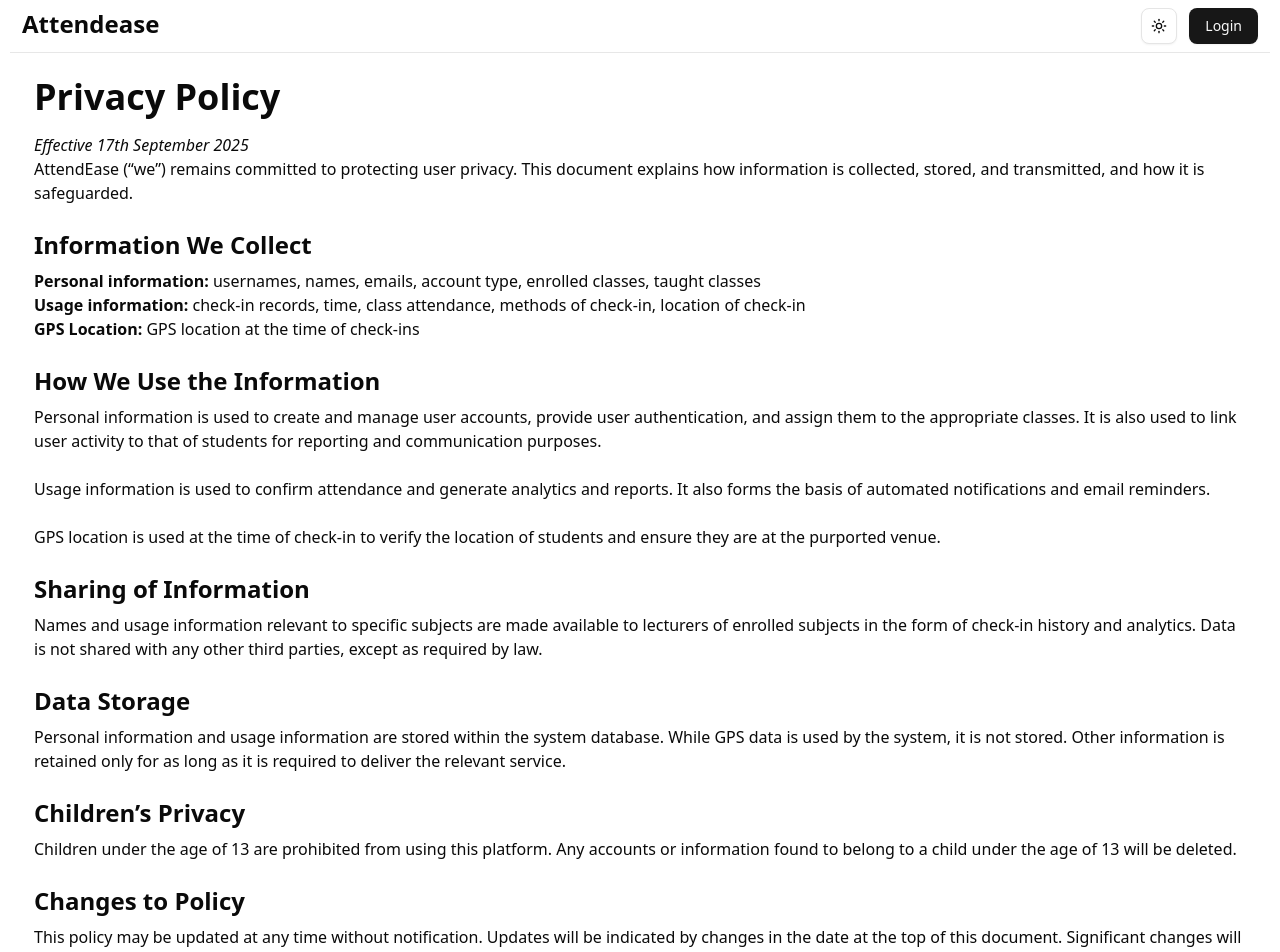
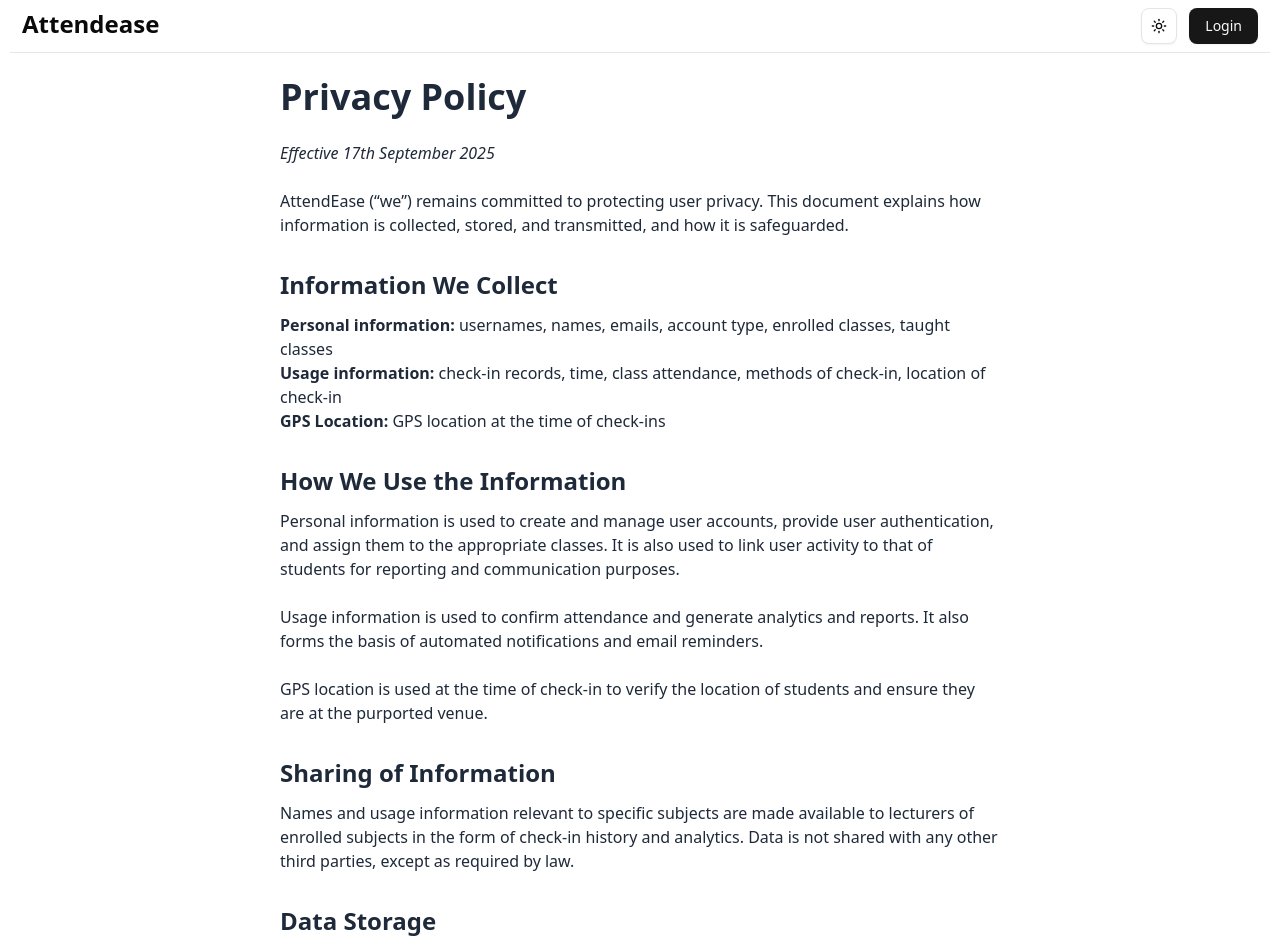
Before and after one commit to overwatchh/998-jc3dn, a Next.js app: page /privacy in a window 1280 px wide. Shown: the top 952 px of the page. Built offline with nearby package versions, Linux system fonts and the light colour scheme; no server answers.

Commit message:
changed styling

```diff
--- a/src/app/globals.css
+++ b/src/app/globals.css
@@ -171,13 +171,3 @@
     scrollbar-gutter: stable both-edges;
   }
 }
-
-
-/*  #heading stylings used for privacy policy */
-h1 {
-  @apply text-4xl font-bold mb-4;
-}
-
-h2 {
-  @apply text-2xl font-semibold mt-6 mb-2;
-}
--- a/src/app/privacy/page.tsx
+++ b/src/app/privacy/page.tsx
@@ -1,10 +1,9 @@
-
 
 export default function Page() {
   return (
-    <div className="prose mx-auto p-6">
-      <h1>Privacy Policy</h1>
-      <p><em>Effective 17th September 2025</em></p>
+    <div className="max-w-3xl mx-auto p-6 text-gray-800">
+      <h1 className="text-4xl font-bold mb-6">Privacy Policy</h1>
+      <p className="italic mb-6"><em>Effective 17th September 2025</em></p>
 
       <p>
         AttendEase (“we”) remains committed to protecting user privacy.
@@ -12,7 +11,7 @@ export default function Page() {
         and how it is safeguarded.
       </p>
 
-      <h2>Information We Collect</h2>
+      <h2 className="text-2xl font-semibold mt-8 mb-3">Information We Collect</h2>
       <ul>
         <li>
           <strong>Personal information:</strong> usernames, names, emails, account type, enrolled classes, taught classes
@@ -25,7 +24,7 @@ export default function Page() {
         </li>
       </ul>
 
-      <h2>How We Use the Information</h2>
+      <h2 className="text-2xl font-semibold mt-8 mb-3">How We Use the Information</h2>
       <p>
         Personal information is used to create and manage user accounts, provide user authentication,
         and assign them to the appropriate classes. It is also used to link user activity to that of students
@@ -42,14 +41,14 @@ export default function Page() {
         and ensure they are at the purported venue.
       </p>
 
-      <h2>Sharing of Information</h2>
+      <h2 className="text-2xl font-semibold mt-8 mb-3">Sharing of Information</h2>
       <p>
         Names and usage information relevant to specific subjects are made available to lecturers
         of enrolled subjects in the form of check-in history and analytics.
         Data is not shared with any other third parties, except as required by law.
       </p>
 
-      <h2>Data Storage</h2>
+      <h2 className="text-2xl font-semibold mt-8 mb-3">Data Storage</h2>
       <p>
         Personal information and usage information are stored within the system database.
         While GPS data is used by the system, it is not stored.
@@ -57,14 +56,14 @@ export default function Page() {
         to deliver the relevant service.
       </p>
 
-      <h2>Children’s Privacy</h2>
+      <h2 className="text-2xl font-semibold mt-8 mb-3">Children’s Privacy</h2>
       <p>
         Children under the age of 13 are prohibited from using this platform.
         Any accounts or information found to belong to a child under the age of 13
         will be deleted.
       </p>
 
-      <h2>Changes to Policy</h2>
+      <h2 className="text-2xl font-semibold mt-8 mb-3">Changes to Policy</h2>
       <p>
         This policy may be updated at any time without notification.
         Updates will be indicated by changes in the date at the top of this document.
```
